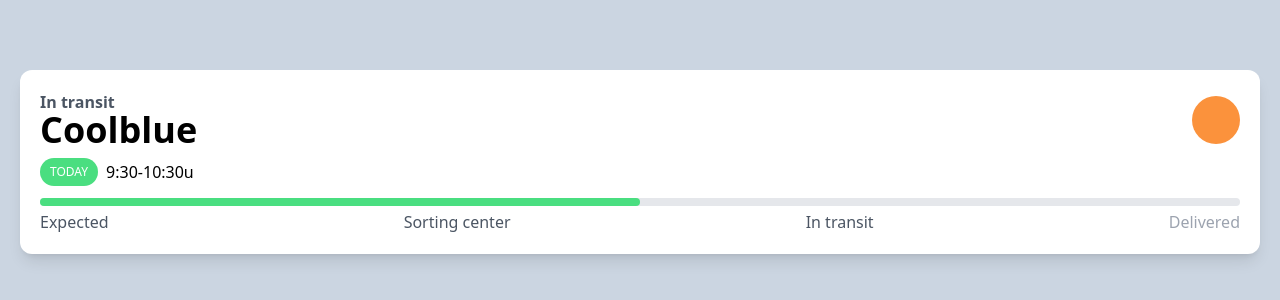
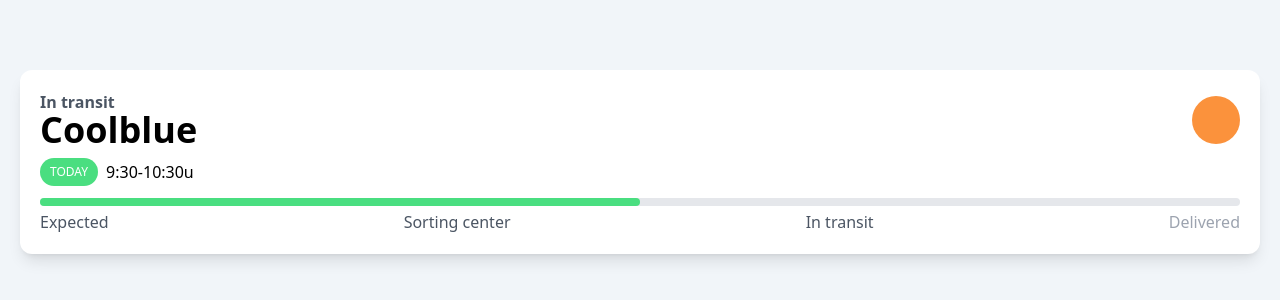
Before and after one commit to dev-hyeonmin/carrot-market, a Next.js app: page / in a window 1280 px wide. Shown: the part 238-538 px from the top of the page. Built offline with nearby package versions, Linux system fonts and the light colour scheme.

Commit message:
tailwindCss Modifiers

```diff
--- a/app/page.tsx
+++ b/app/page.tsx
@@ -1,20 +1,31 @@
 
 export default function Home() {
   return (
-    <main className="bg-slate-300 h-screen flex items-center justify-center p-5">
-      <div className="bg-white shadow-lg p-5 rounded-xl w-full">
+    <main className="
+      bg-slate-100 h-screen flex items-center justify-center p-5
+      dark:bg-gray-700">
+      <div className="
+        bg-white shadow-lg p-5 rounded-xl w-full
+        dark:bg-gray-600">
         <div className="flex justify-between items-center">
           <div className="flex flex-col">
-            <span className="text-gray-600 font-semibold -mb-1">In transit</span>
-            <span className="text-4xl font-semibold">Coolblue</span>
+            <span className="
+              text-gray-600 font-semibold -mb-1
+              dark:text-white">In transit</span>
+            <span className="
+              text-4xl font-semibold
+              dark:text-white">Coolblue</span>
           </div>
 
           <div className="size-12 bg-orange-400 rounded-full" />
         </div>
 
         <div className="my-2 flex items-center">
-          <span className="bg-green-400 text-white rounded-full px-2.5 py-1.5 text-xs font-medium mr-2">TODAY</span>
-          <span>9:30-10:30u</span>
+          <span className="
+            bg-green-400 text-white rounded-full px-2.5 py-1.5 text-xs font-medium mr-2
+            transition hover:bg-green-500 hover:scale-125
+            ">TODAY</span>
+          <span className="dark:text-white">9:30-10:30u</span>
         </div>
 
         <div className="relative mt-3">
@@ -22,11 +33,13 @@
           <div className="bg-green-400 w-1/2 h-2 rounded-full absolute" />
         </div>
 
-        <div className="flex justify-between items-center mt-6 text-gray-600">
+        <div className="
+          flex justify-between items-center mt-6 text-gray-600
+          dark:text-gray-300">
           <span>Expected</span>
           <span>Sorting center</span>
           <span>In transit</span>
-          <span className="text-gray-400">Delivered</span>
+          <span className="text-gray-400 dark:text-gray-500">Delivered</span>
         </div>
       </div>
     </main>
```
